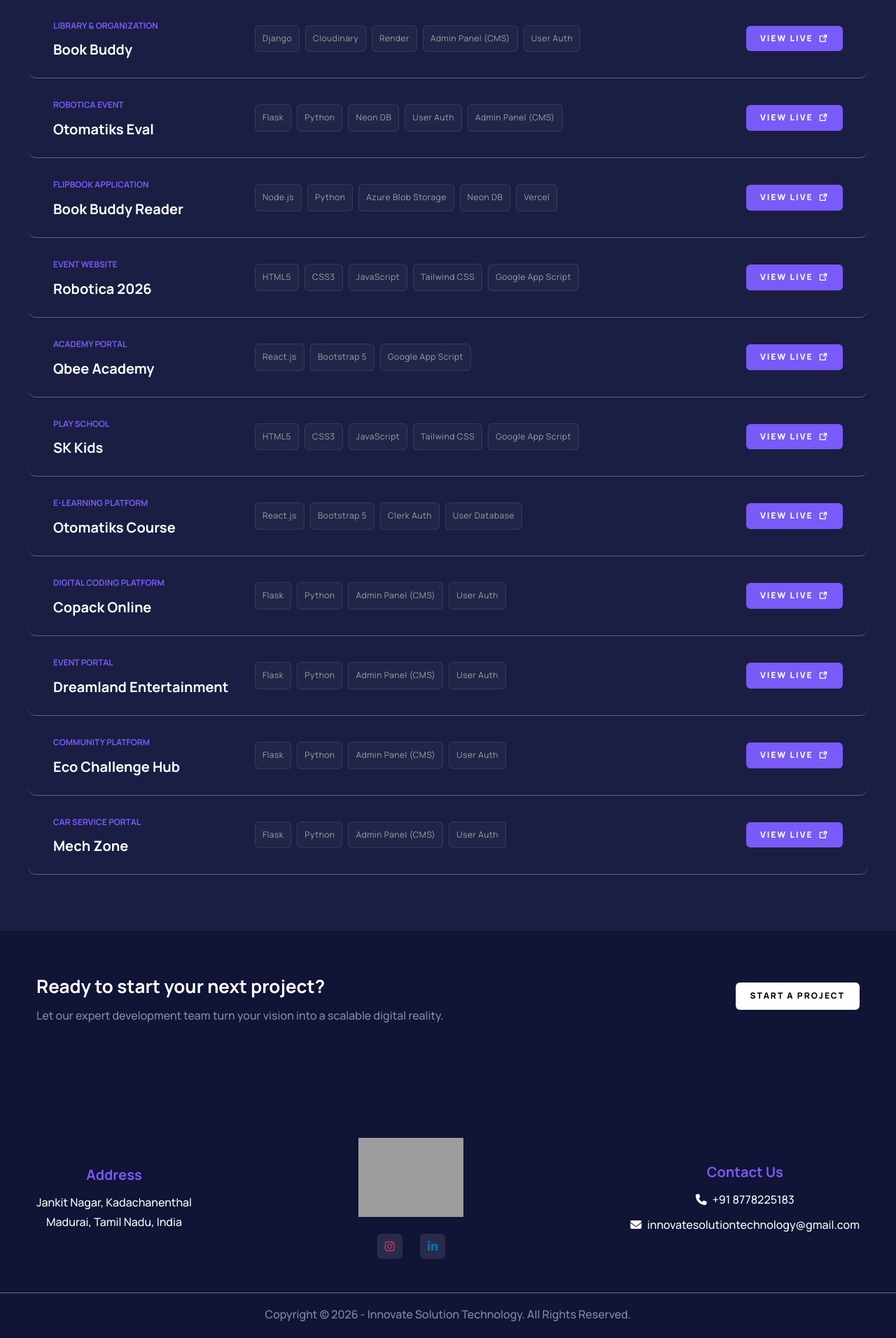
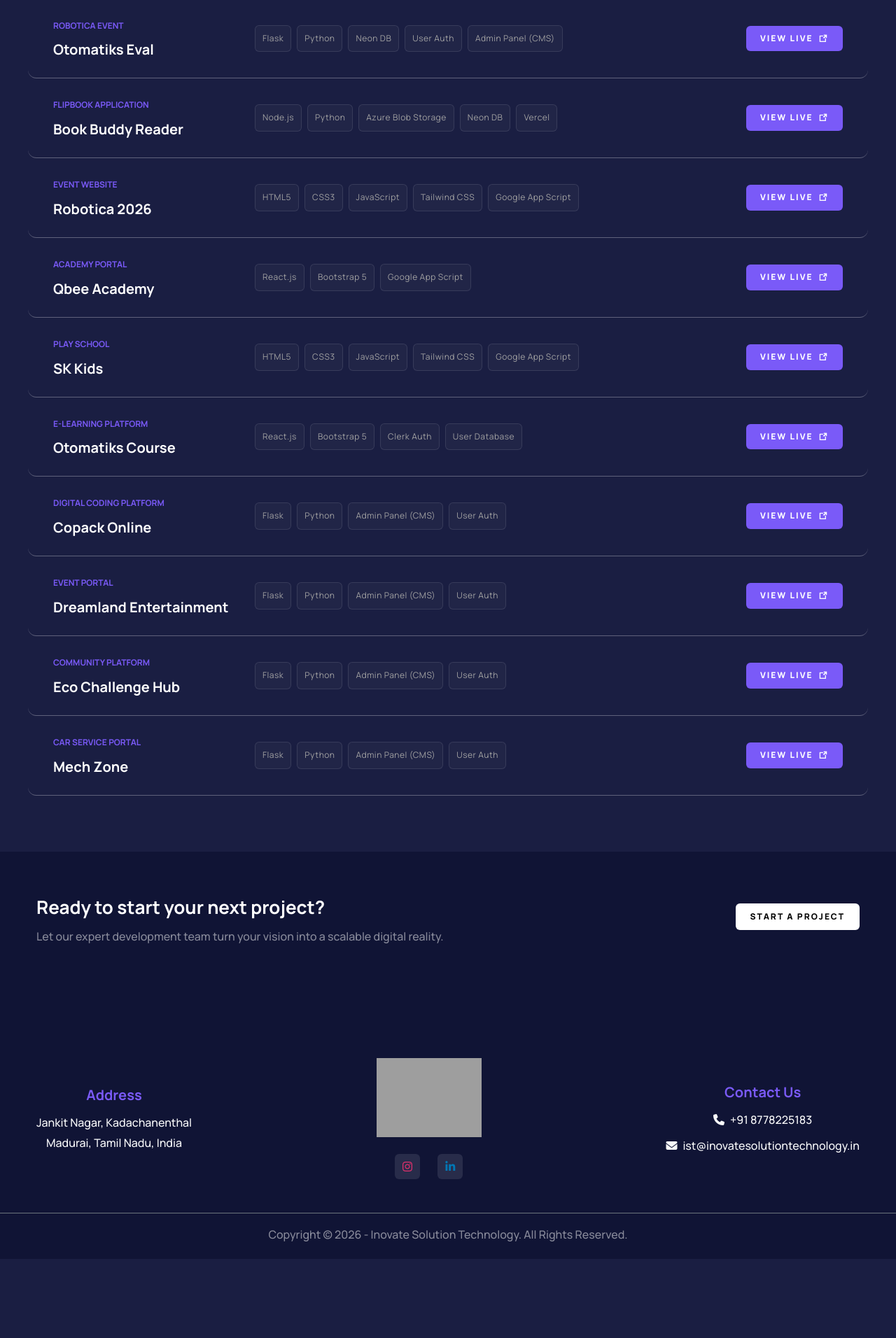
Before and after one commit to IST-2025/ist, a Flask app: page /products in a window 1280 px wide. Shown: the part 899-2811 px from the top of the page at 70% size. After the commit the page ends 2698 px from the top, so only its background shows below. Run offline with Flask 3, Linux system fonts and the light colour scheme; some libraries are stand-ins or nearby versions; grey boxes are pictures that could not be loaded.

Commit message:
crt the email address

```diff
--- a/aivent/templates/about.html
+++ b/aivent/templates/about.html
@@ -86,7 +86,7 @@
             </p>
 
             <div class="mt-5 pt-4 border-top border-secondary border-opacity-10 text-center">
-              <h5 class="text-white mb-1">Shalini B</h5>
+              <h3 class="text-white mb-1">Shalini B</h3>
               <!-- Applied the custom purple color to the job title -->
               <p class="mb-0" style="color: #7A5AF8;">Founder & Lead DevOps Engineer, Inovate Solution Technology</p>
             </div>
--- a/aivent/templates/contact.html
+++ b/aivent/templates/contact.html
@@ -30,7 +30,7 @@
                                 </div>
                                 <div>
                                     <h4 class="mb-2 fs-20">Send a Message</h4>
-                                    <a href="mailto:Innovatesolutiontechnology@gmail.com" class="text-white-50 text-decoration-none transition-all hover-text-primary">Innovatesolutiontechnology@gmail.com</a>
+                                    <a href="mailto:ist@inovatesolutiontechnology.in" class="text-white-50 text-decoration-none transition-all hover-text-primary">ist@inovatesolutiontechnology.in</a>
                                 </div>
                             </div>
 
--- a/aivent/templates/index.html
+++ b/aivent/templates/index.html
@@ -47,7 +47,7 @@
                         <div class="d-flex align-items-center">
                             <i class="fs-60 icofont-envelope id-color"></i>
                             <div class="ms-3">
-                                <h6 class="mb-0">innovatesolutiontechnology@gmail.com<br>+91 8778225183</h6>
+                                <h6 class="mb-0">ist@inovatesolutiontechnology.in<br>+91 8778225183</h6>
                             </div>
                         </div>
                     </div>
--- a/aivent/templates/partials/footer.html
+++ b/aivent/templates/partials/footer.html
@@ -28,7 +28,7 @@
                             <i class="fa-solid fa-phone me-2"></i><a href="tel:+918778225183" class="text-light text-decoration-none">+91 8778225183</a>
                         </div>
                         <div>
-                            <i class="fa-solid fa-envelope me-2"></i><a href="mailto:innovatesolutiontechnology@gmail.com" class="text-light text-decoration-none">innovatesolutiontechnology@gmail.com</a>
+                            <i class="fa-solid fa-envelope me-2"></i><a href="mailto:ist@inovatesolutiontechnology.in" class="text-light text-decoration-none">ist@inovatesolutiontechnology.in</a>
                         </div>
                     </div>
 
@@ -41,7 +41,7 @@
         <div class="container">
             <div class="row">
                 <div class="col-md-12 text-center text-white-50">
-                    Copyright &copy; <span id="currentYear"></span> - Innovate Solution Technology. All Rights Reserved.
+                    Copyright &copy; <span id="currentYear"></span> - Inovate Solution Technology. All Rights Reserved.
                 </div>
             </div>
         </div>
--- a/aivent/templates/partials/title-meta.html
+++ b/aivent/templates/partials/title-meta.html
@@ -1,5 +1,5 @@
 <head>
-    <title>Innovate Solution Technology</title>
+    <title>Inovate Solution Technology</title>
     <link rel="icon" href="/static/assets/images/icon.png" type="image/gif" sizes="16x16">
     <meta content="text/html;charset=utf-8" http-equiv="Content-Type">
     <meta content="width=device-width, initial-scale=1.0" name="viewport" >
--- a/aivent/templates/products.html
+++ b/aivent/templates/products.html
@@ -119,25 +119,7 @@
                 </div>
             </div>
 
-            <!-- Item 3: Book Buddy -->
-            <div class="row py-4 border-bottom border-secondary border-opacity-25 align-items-center custom-project-row px-3 px-lg-4 wow fadeInUp" data-wow-delay=".1s">
-                <div class="col-lg-3 mb-3 mb-lg-0">
-                    <div class="fs-12 text-uppercase letter-spacing-1 mb-1 fw-bold" style="color: #7A5AF8;">Library & Organization</div>
-                    <h4 class="fs-22 mb-0 text-white">Book Buddy</h4>
-                </div>
-                <div class="col-lg-7 mb-3 mb-lg-0">
-                    <div class="d-flex flex-wrap gap-2">
-                        <span class="tech-badge">Django</span>
-                        <span class="tech-badge">Cloudinary</span>
-                        <span class="tech-badge">Render</span>
-                        <span class="tech-badge">Admin Panel (CMS)</span>
-                        <span class="tech-badge">User Auth</span>
-                    </div>
-                </div>
-                <div class="col-lg-2 text-lg-end mt-3 mt-lg-0">
-                    <a href="https://www.book-buddy.in" target="_blank" class="btn-main btn-sm text-white border-0" style="background-color: #7A5AF8;"><span>View Live <i class="icofont-external-link ms-1"></i></span></a>
-                </div>
-            </div>
+
 
             <!-- Item 4: Otomatiks Eval -->
             <div class="row py-4 border-bottom border-secondary border-opacity-25 align-items-center custom-project-row px-3 px-lg-4 wow fadeInUp" data-wow-delay=".1s">
```
